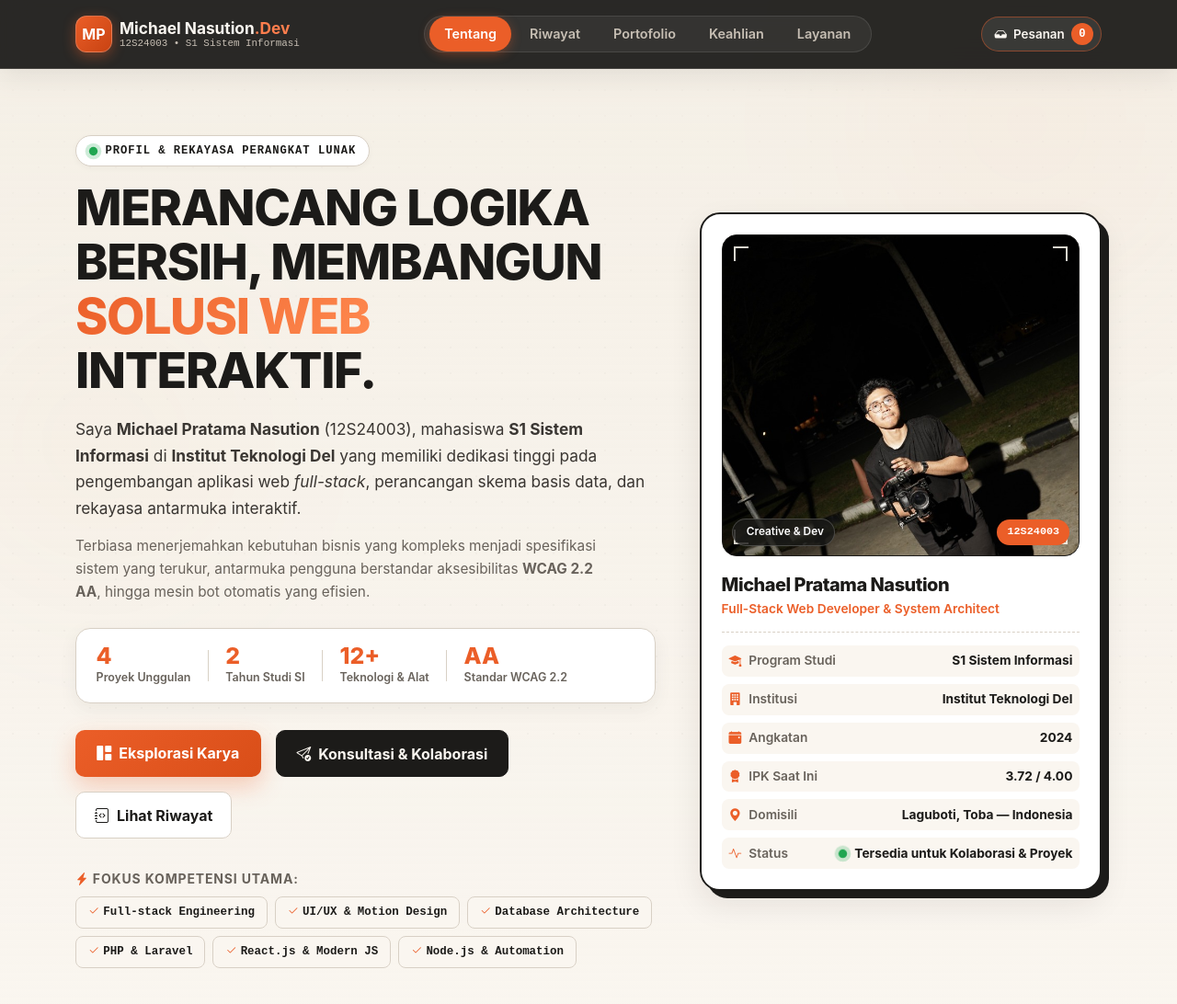
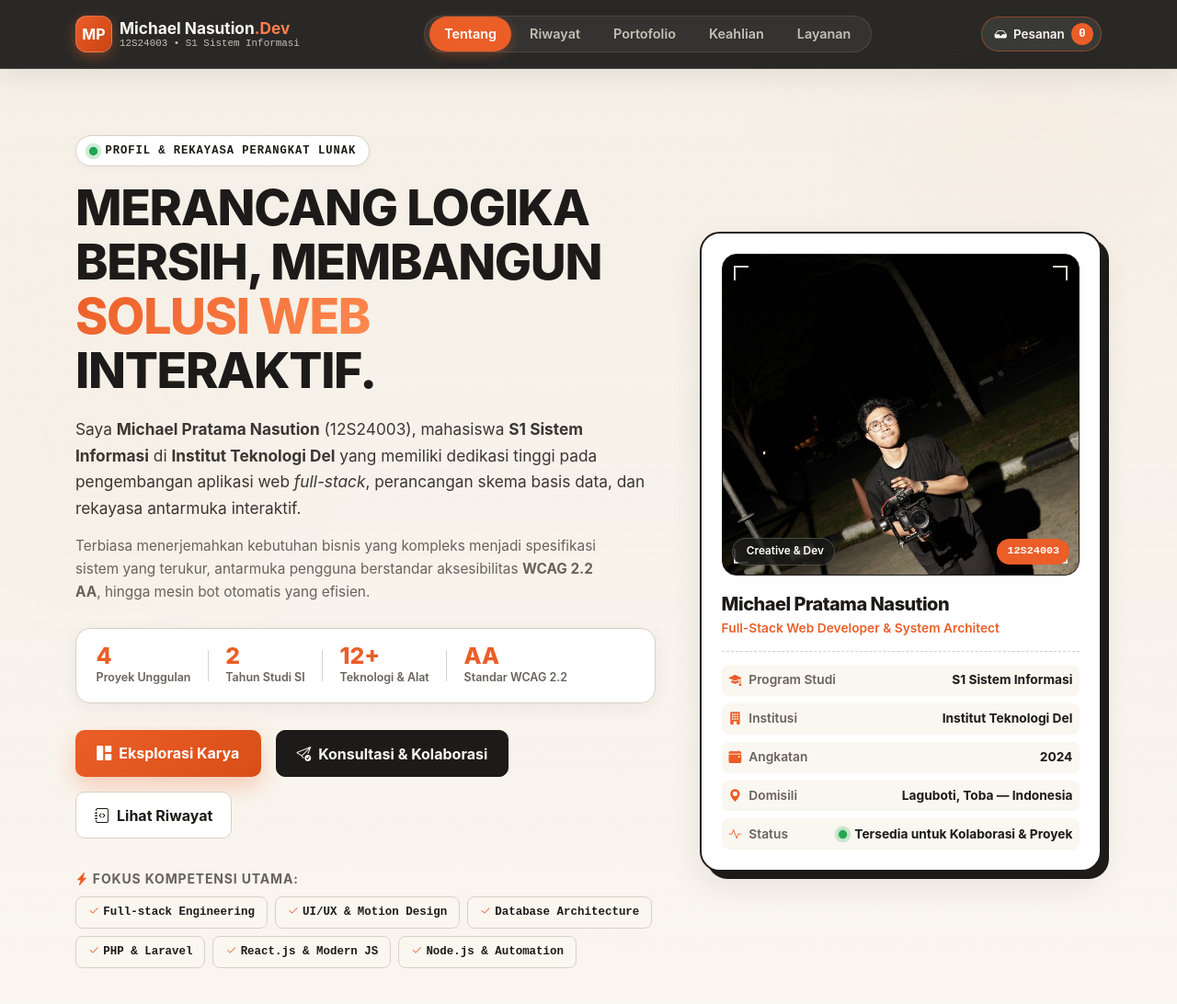
Before and after one commit to MichaelNasution/ppw-2026-week2-12S24003, a website: page index.html in a window 1280 px wide. Shown: the top 1092 px of the page at 92% size. Drawn offline with nearby package versions, Linux system fonts and the light colour scheme.

Commit message:
feat: add profile data, app logic, and update vitals in index.html

```diff
--- a/data/profile.json
+++ b/data/profile.json
@@ -4,7 +4,6 @@
   "prodi": "S1 Sistem Informasi",
   "program": "S1 Sistem Informasi",
   "cohort": 2024,
-  "gpa": "3.72 / 4.00",
   "institusi": "Institut Teknologi Del",
   "lokasi": "Laguboti, Toba — Indonesia",
   "location": "Laguboti, Toba — Indonesia",
--- a/index.html
+++ b/index.html
@@ -189,10 +189,6 @@
                   <div class="vitals-row">
                     <dt><i class="bi bi-calendar-event-fill me-2 text-accent"></i>Angkatan</dt>
                     <dd id="vitalCohort">2024</dd>
-                  </div>
-                  <div class="vitals-row">
-                    <dt><i class="bi bi-award-fill me-2 text-accent"></i>IPK Saat Ini</dt>
-                    <dd id="vitalGpa">3.72 / 4.00</dd>
                   </div>
                   <div class="vitals-row">
                     <dt><i class="bi bi-geo-alt-fill me-2 text-accent"></i>Domisili</dt>
--- a/js/app.js
+++ b/js/app.js
@@ -674,7 +674,6 @@ const App = {
     setTxt('vitalProgram', p.program || p.prodi);
     setTxt('vitalInstitution', p.institusi);
     setTxt('vitalCohort', p.cohort || '2024');
-    setTxt('vitalGpa', p.gpa || '3.72 / 4.00');
     setTxt('vitalLocation', p.location || p.lokasi);
     setTxt('vitalStatus', p.status || 'Tersedia untuk Kolaborasi');
 
```
